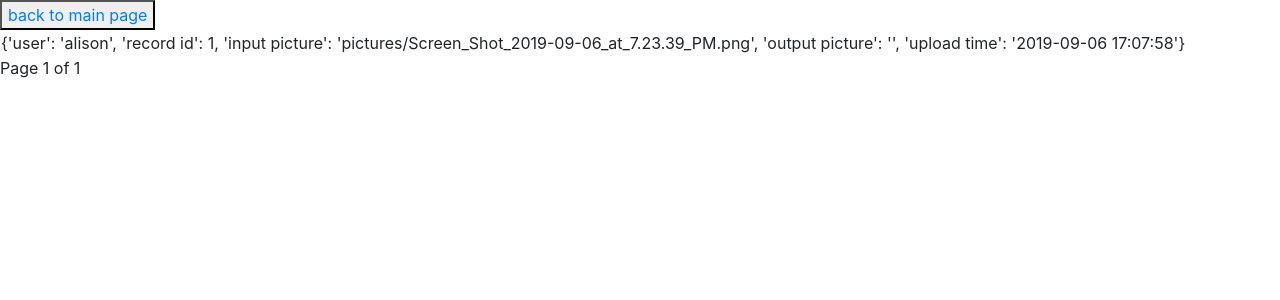
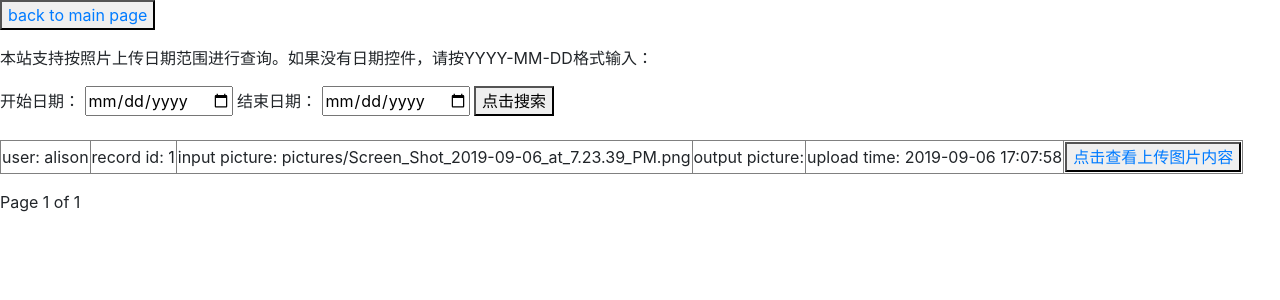
Before and after one commit to alison990222/final_project, a Django app: page /check_records/1 in a window 1280 px wide. Shown: the top 300 px of the page. Run offline with Django 3.2, Linux system fonts and the light colour scheme; a user stored in the database is signed in; data comes from the database, SQL or seed files in the repository; some libraries are stand-ins or nearby versions.

Commit message:
Support query records by date range of uploading

```diff
--- a/final_project/urls.py
+++ b/final_project/urls.py
@@ -29,4 +29,5 @@ urlpatterns = [
 	url(r'^media/(?P<path>.*)', serve, {"document_root": MEDIA_ROOT}),
 	url(r'^show_pic/(\d+)', views.show_pic, name='image'),
 	url(r'^check_records/(\d+)', views.check_records, name='checkRecords'),
+	url(r'^search/(\d+)', views.search, name='search'),
 ]
--- a/templates/users/check_record.html
+++ b/templates/users/check_record.html
@@ -10,14 +10,66 @@
 </head>
 <body>
     <button class="btn-default"><a href="{% url 'index' %}">back to main page</a></button>
+    <p></p>
 
-    <table class="text-center">
+    <!-- 支持按上传日期范围查询记录 -->
+    <p>本站支持按照片上传日期范围进行查询。如果没有日期控件，请按YYYY-MM-DD格式输入：</p>
+    {% if not searched %}
+        <form method="get" action="{% url 'search' 1 %}">
+            {% csrf_token %}
+            <label>开始日期：
+                <input type="date" name="start_date" placeholder="请输入开始日期" required
+                       pattern="^(?:(?!0000)[0-9]{4}-(?:(?:0[1-9]|1[0-2])-(?:0[1-9]|1[0-9]|2[0-8])|(?:0[13-9]|1[0-2])-(?:29|30)|(?:0[13578]|1[02])-31)|(?:[0-9]{2}(?:0[48]|[2468][048]|[13579][26])|(?:0[48]|[2468][048]|[13579][26])00)-02-29)$">
+            </label>
+            <label>结束日期：
+                <input type="date" name="end_date" placeholder="请输入结束日期" required
+                       pattern="^(?:(?!0000)[0-9]{4}-(?:(?:0[1-9]|1[0-2])-(?:0[1-9]|1[0-9]|2[0-8])|(?:0[13-9]|1[0-2])-(?:29|30)|(?:0[13578]|1[02])-31)|(?:[0-9]{2}(?:0[48]|[2468][048]|[13579][26])|(?:0[48]|[2468][048]|[13579][26])00)-02-29)$">
+            </label>
+            <button type="submit">点击搜索</button>
+        </form>
+    {% else %}
+        <form method="get" action="{% url 'search' 1 %}">
+            {% csrf_token %}
+            <label>开始日期：
+                <input type="date" name="start_date" placeholder="请输入开始日期" required
+                       pattern="^(?:(?!0000)[0-9]{4}-(?:(?:0[1-9]|1[0-2])-(?:0[1-9]|1[0-9]|2[0-8])|(?:0[13-9]|1[0-2])-(?:29|30)|(?:0[13578]|1[02])-31)|(?:[0-9]{2}(?:0[48]|[2468][048]|[13579][26])|(?:0[48]|[2468][048]|[13579][26])00)-02-29)$"
+                       value={{ start_date }}>
+            </label>
+            <label>结束日期：
+                <input type="date" name="end_date" placeholder="请输入结束日期" required
+                       pattern="^(?:(?!0000)[0-9]{4}-(?:(?:0[1-9]|1[0-2])-(?:0[1-9]|1[0-9]|2[0-8])|(?:0[13-9]|1[0-2])-(?:29|30)|(?:0[13578]|1[02])-31)|(?:[0-9]{2}(?:0[48]|[2468][048]|[13579][26])|(?:0[48]|[2468][048]|[13579][26])00)-02-29)$"
+                       value={{ end_date }}>
+            </label>
+            <button type="submit">点击搜索</button>
+        </form>
+    {% endif %}
+
+    <p></p>
+    <table class="text-center" border="1" >
         {% for record in records %}
             <tr>
-            <td>{{ record }}</td>
+            <td>
+                user: {{ record.user }}
+            </td>
+            <td>
+                record id: {{ record.record_id }}
+            </td>
+            <td>
+                input picture: {{ record.input_picture }}
+            </td>
+            <td>
+                output picture: {{ record.output_picture }}
+            </td>
+            <td>
+                upload time: {{ record.upload_time }}
+            </td>
+            <td>
+                <button><a href="{% url 'image' record.record_id %}">点击查看上传图片内容</a></button>
+            </td>
             </tr>
         {% endfor %}
     </table>
+    <p></p>
 
     <!-- 实现页面切换功能，每一页显示十条历史记录 -->
     <!-- 使用了bootstrap渲染界面 -->
@@ -25,7 +77,11 @@
         <span class="step-links">
             {% if records.has_previous %}
                 <button>
-                <a class="active" href="{% url 'checkRecords' records.previous_page_number %}">上一页</a>
+                {% if searched %}
+                    <a class="active" href="{% url 'search' records.previous_page_number %}?&start_date={{ start_date }}&end_date={{ end_date }}">上一页结果</a>
+                {% else %}
+                    <a class="active" href="{% url 'checkRecords' records.previous_page_number %}">上一页</a>
+                {% endif %}
                 </button>
             {% endif %}
 
@@ -35,44 +91,15 @@
 
             {% if records.has_next %}
                 <button>
-                <a class="active" href="{% url 'checkRecords' records.next_page_number %}">下一页</a>
+                {% if searched %}
+                    <a class="active" href="{% url 'search' records.next_page_number %}?&start_date={{ start_date }}&end_date={{ end_date }}">下一页结果</a>
+                {% else %}
+                    <a class="active" href="{% url 'checkRecords' records.next_page_number %}">下一页</a>
+                {% endif %}
                 </button>
             {% endif %}
         </span>
     </div>
 
-    <!--
-<script>
-    let page = 1;
-    document.getElementById('page').textContent = page;
-
-    function fetch() {
-        let xmlHttp = new XMLHttpRequest();
-        xmlHttp.onreadystatechange = function () {
-            if (this.readyState === 4 && this.status === 200) {
-                document.getElementById('main_table').innerHTML = xmlHttp.responseText;
-                // getInfo(this);
-            }
-        };
-        xmlHttp.open("GET", `check_records/${page}`, true);
-        xmlHttp.send();
-    }
-
-    function getInfo(xml) {
-        const xmlDoc = xml.responseXML;
-        let table="<tr><th>Artist</th><th>Title</th></tr>";
-        const x = xmlDoc.getElementsByTagName("CD");
-        for (let i = 0; i < x.length; i++) {
-            table += "<tr><td>" +
-            x[i].getElementsByTagName("ARTIST")[0].childNodes[0].nodeValue +
-            "</td><td>" +
-            x[i].getElementsByTagName("TITLE")[0].childNodes[0].nodeValue +
-            "</td></tr>";
-        }
-        document.getElementById("demo").innerHTML = table;
-    }
-</script>
-    -->
-
 </body>
 </html>
--- a/users/views.py
+++ b/users/views.py
@@ -9,6 +9,7 @@ from .forms import PicForm  # 上传图片的图表
 from .models import Pic  # 保存上传图片相关信息的模型
 from final_project.settings import MEDIA_ROOT
 from django.core.paginator import Paginator, PageNotAnInteger, EmptyPage, InvalidPage
+import datetime
 
 import django.http
 import json
@@ -83,6 +84,7 @@ def save_pic(request):
 		return render(request, 'index.html')
 
 
+# todo：执行前检查用户身份，用request.session
 def show_pic(request, pic_id):
 	try:
 		pic = Pic.objects.get(pk=pic_id)
@@ -106,10 +108,10 @@ def check_records(request, page):
 		if record.username == user.username:
 			record_list.append({
 				'user': record.username,
-				'record id': record.id,
-				'input picture': str(record.picture),
-				'output picture': str(record.res),
-				'upload time': record.timestamp
+				'record_id': record.id,
+				'input_picture': str(record.picture),
+				'output_picture': str(record.res),
+				'upload_time': record.timestamp
 			})
 
 	# 规定每页10条数据，进行分割
@@ -129,4 +131,45 @@ def check_records(request, page):
 			return django.http.HttpResponse('找不到页面内容')
 
 		template_view = 'users/check_record.html'
+
 		return render(request, template_view, {'records': records})
+
+
+# 按照日期范围查询记录
+def search(request, page):
+	start_date_str = request.GET.get('start_date')
+	end_date_str = request.GET.get('end_date')
+	start_date = datetime.datetime.strptime(start_date_str, '%Y-%m-%d').date()
+	end_date = datetime.datetime.strptime(end_date_str, '%Y-%m-%d').date()
+
+	record_list = []
+	user = request.user
+	for record in Pic.objects.all():
+		if record.username == user.username:
+			update_date = datetime.datetime.strptime(record.timestamp, '%Y-%m-%d %H:%M:%S').date()
+			if start_date <= update_date <= end_date:
+				record_list.append({
+					'user': record.username,
+					'record_id': record.id,
+					'input_picture': str(record.picture),
+					'output_picture': str(record.res),
+					'upload_time': record.timestamp
+				})
+
+	# 规定每页10条数据，进行分割
+	paginator = Paginator(record_list, 10)
+
+	try:
+		records = paginator.page(page)
+	except PageNotAnInteger:
+		# 如果请求的页数不是整数，返回第一页
+		records = paginator.page(1)
+	except EmptyPage:
+		# 如果页数不在合法范围内，返回结果最后一页
+		records = paginator.page(paginator.num_pages)
+	except InvalidPage:
+		# 如果请求的页数不存在，重定向页面
+		return django.http.HttpResponse('找不到页面内容')
+
+	return render(request, 'users/check_record.html',
+	              {'records': records, 'searched': True, 'start_date': start_date_str, 'end_date': end_date_str})
```
